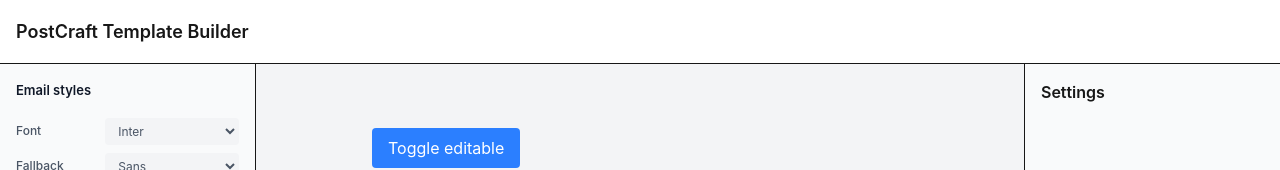
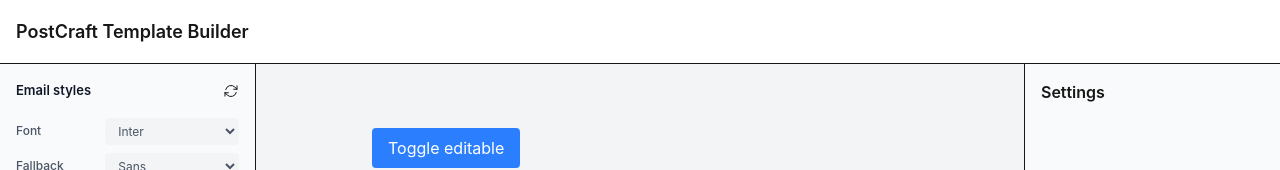
Before and after one commit to nicklaunches/PostCraft-template-builder, a React (Vite) app: page / in a window 1280 px wide. Shown: the top 170 px of the page. Built offline with nearby package versions, Linux system fonts and the light colour scheme.

Commit message:
feat: Add reset functionality to EmailStyles component with loading indicator; update Card component to support action prop

```diff
--- a/src/components/builder/email-styles/index.tsx
+++ b/src/components/builder/email-styles/index.tsx
@@ -1,5 +1,7 @@
-import { Card, Select, Spacing, ColorPicker, InputNumber } from "@/components/ui";
+import { Card, Select, Spacing, ColorPicker, InputNumber, Tooltip } from "@/components/ui";
 import { useGlobalState } from "@/context/GlobalState";
+import ArrowPathIcon from "@heroicons/react/24/outline/ArrowPathIcon";
+import { useState } from "react";
 
 /**
  * Email styles configuration component.
@@ -11,10 +13,30 @@
  * @returns {JSX.Element} Email styles component
  */
 export default function EmailStyles() {
-    const { emailStyles, updateEmailStyle } = useGlobalState();
+    const { emailStyles, updateEmailStyle, resetEmailStyles } = useGlobalState();
+    const [isSpinning, setIsSpinning] = useState(false);
+
+    const handleReset = () => {
+        setIsSpinning(true);
+        resetEmailStyles();
+        setTimeout(() => setIsSpinning(false), 500);
+    };
 
     return (
-        <Card title="Email styles">
+        <Card
+            title="Email styles"
+            action={
+                <Tooltip content="Reset email styles to default">
+                    <button
+                        onClick={handleReset}
+                        className="flex h-4 w-4 items-center justify-center transition-colors hover:text-gray-600"
+                        title="Reset to defaults"
+                    >
+                        <ArrowPathIcon className={isSpinning ? "animate-spin" : ""} />
+                    </button>
+                </Tooltip>
+            }
+        >
             <Select
                 label="Font"
                 options={[
--- a/src/components/ui/Card.tsx
+++ b/src/components/ui/Card.tsx
@@ -3,10 +3,12 @@
  *
  * @property {string} title - Card title displayed in header
  * @property {React.ReactNode} children - Content to render inside the card
+ * @property {React.ReactNode} [action] - Optional action element to display in the header
  */
 interface CardProps {
     title: string;
     children: React.ReactNode;
+    action?: React.ReactNode;
 }
 
 /**
@@ -18,7 +20,7 @@
  * @param {CardProps} props - Component props
  * @returns {JSX.Element} Card component
  */
-export default function Card({ title, children }: CardProps) {
+export default function Card({ title, children, action }: CardProps) {
     return (
         <div className="space-y-4 py-4">
             {/* Header */}
@@ -26,7 +28,7 @@
                 <div className="ease flex min-h-[22px] items-center">
                     <h3 className="text-[13px] font-semibold text-gray-900">{title}</h3>
                 </div>
-                <div className="flex items-center space-x-1"></div>
+                <div className="flex items-center space-x-1">{action}</div>
             </div>
 
             {/* Content */}
```
